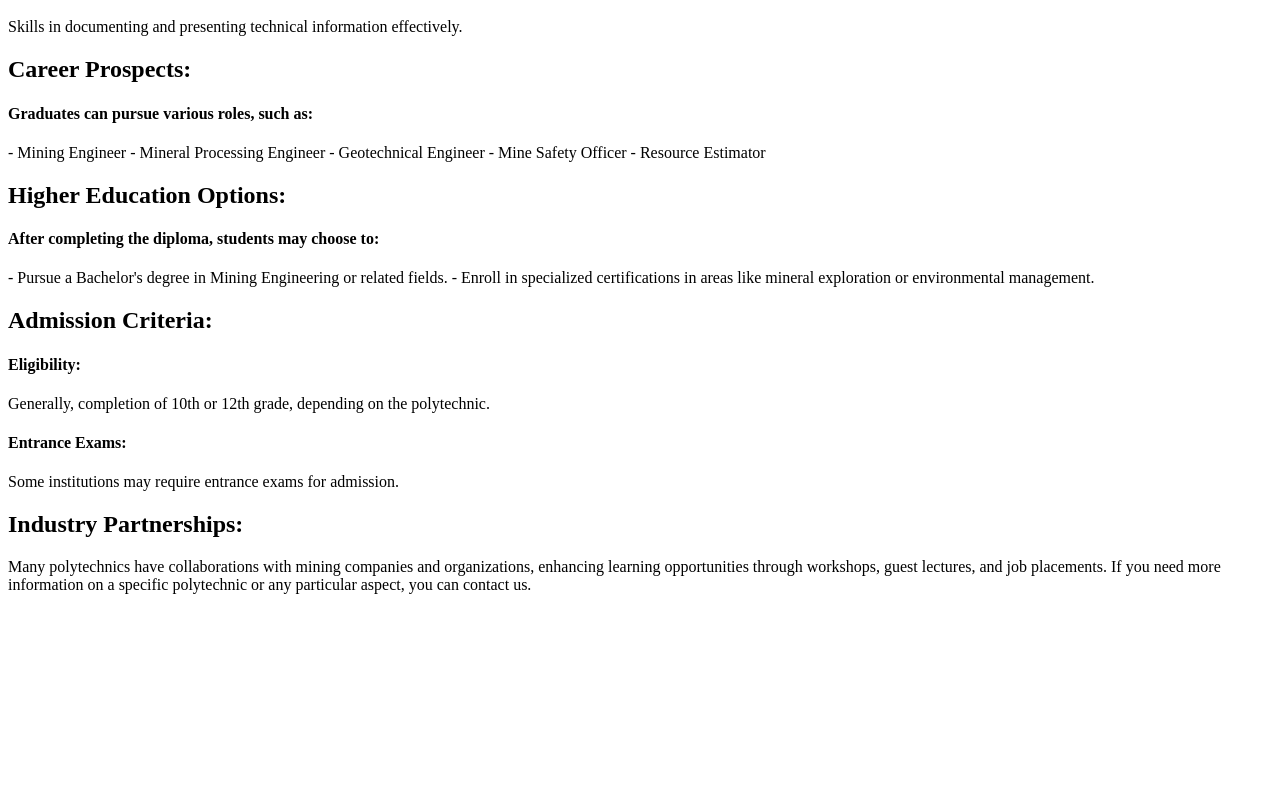
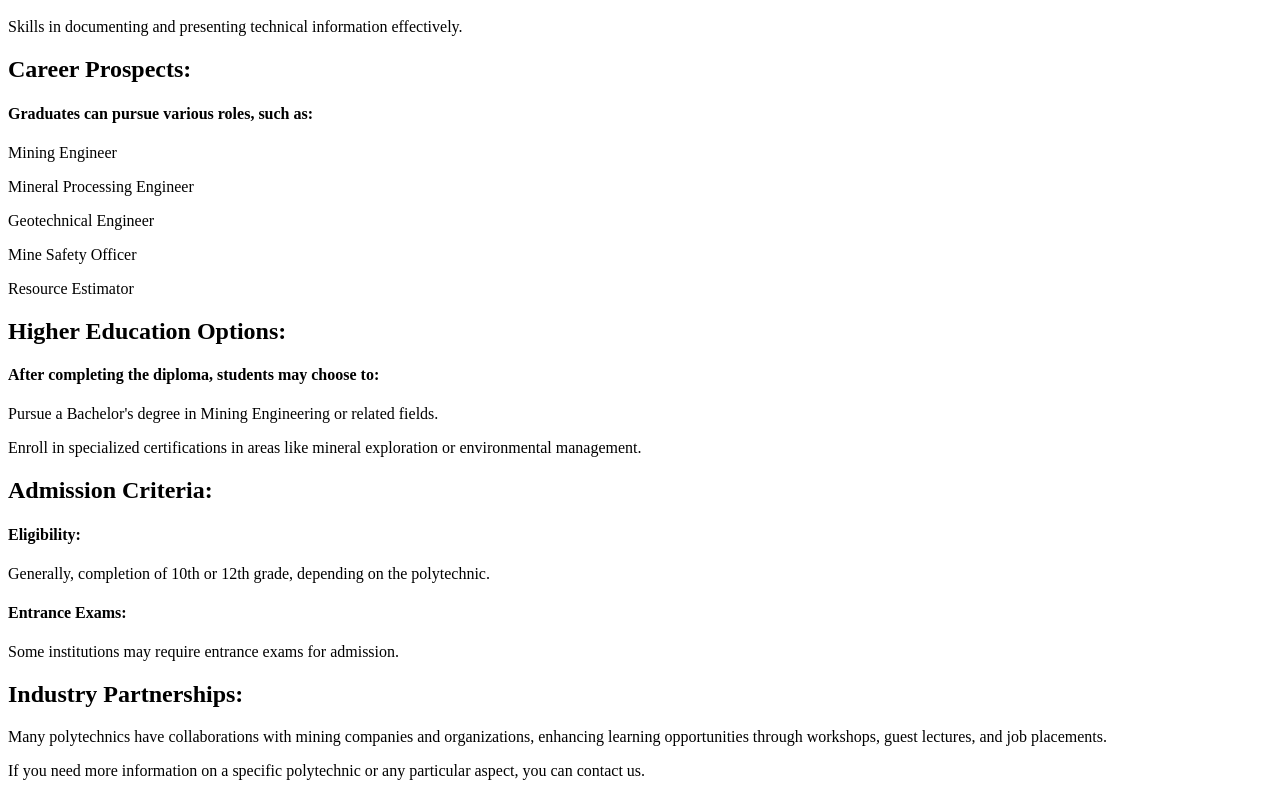
Before and after one commit to NaveenYadav911/diploma, a plain HTML site: page mining.html in a window 1280 px wide. Shown: the part 1445-2233 px from the top of the page. Before the commit the page ends 2047 px from the top, so only its background shows below. Drawn offline with Linux system fonts and the light colour scheme.

Commit message:
Update mining.html

```diff
--- a/mining.html
+++ b/mining.html
@@ -56,17 +56,17 @@
         <h2>Career Prospects:</h2>
 
         <h4>Graduates can pursue various roles, such as:</h4>
-        - Mining Engineer
-        - Mineral Processing Engineer
-        - Geotechnical Engineer
-        - Mine Safety Officer
-        - Resource Estimator
+       <p> Mining Engineer</p>
+        <p> Mineral Processing Engineer</p>
+        <p> Geotechnical Engineer</p>
+        <p> Mine Safety Officer</p>
+        <p>Resource Estimator</p>
 
         <h2>Higher Education Options:</h2>
 
         <h4>After completing the diploma, students may choose to:</h4>
-        - Pursue a Bachelor's degree in Mining Engineering or related fields.
-        - Enroll in specialized certifications in areas like mineral exploration or environmental management.
+       <p>  Pursue a Bachelor's degree in Mining Engineering or related fields.</p>
+         Enroll in specialized certifications in areas like mineral exploration or environmental management.
 
         <h2>Admission Criteria:</h2>
 
@@ -76,7 +76,7 @@
 
         <h2>Industry Partnerships:</h2>
 
-        Many polytechnics have collaborations with mining companies and organizations, enhancing learning opportunities through workshops, guest lectures, and job placements.
+       <p> Many polytechnics have collaborations with mining companies and organizations, enhancing learning opportunities through workshops, guest lectures, and job placements.</p>
 
         If you need more information on a specific polytechnic or any particular aspect, you can contact us.
     </div>
```
